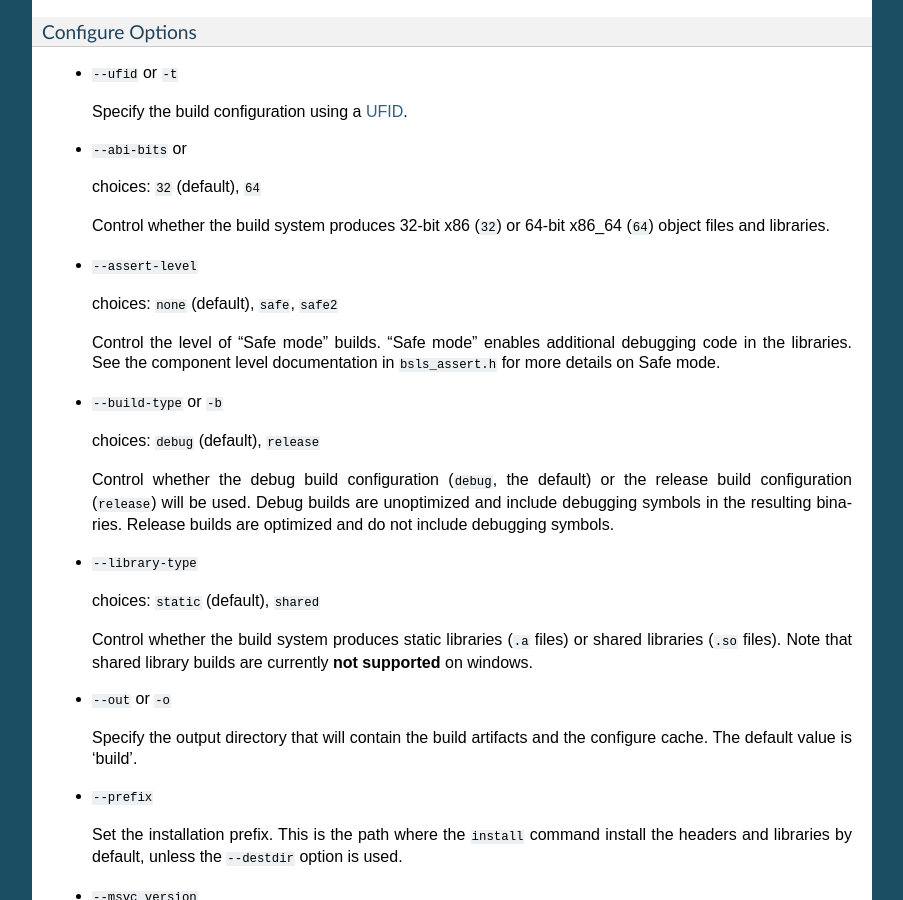
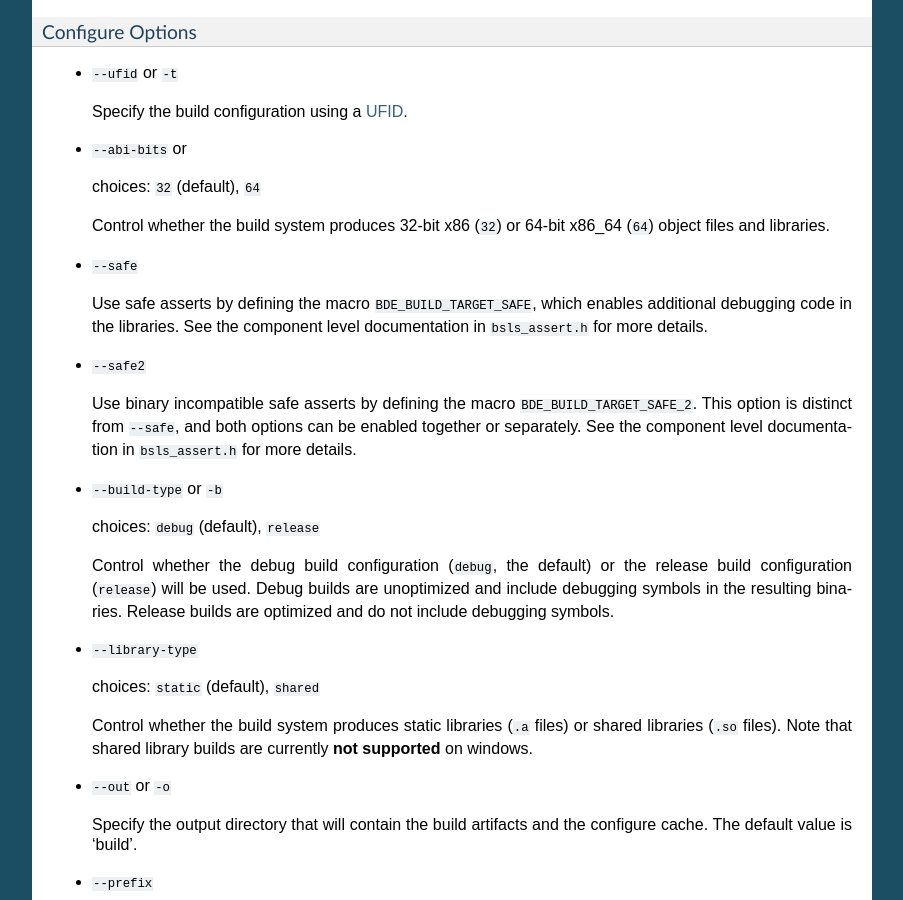
Before and after one commit to bloomberg/bde-tools, a Sphinx documentation site: the page built from doc/waf.rst, in a window 1280 px wide and 900 px high, scrolled down 2519 px. Shown: the whole window, without its empty margins (198-1101 px from the left). Built offline with Sphinx 7.4.7, drawn with Linux system fonts in a browser that asks for light colours.

Commit message:
Allow safe2 and safe to be enable separately
Changed ``--assert-level`` option to 2 separate options: ``--safe``, and
``--safe2``.  This allows the 2 assert levels to be enabled separately.

```diff
--- a/doc/waf.rst
+++ b/doc/waf.rst
@@ -178,13 +178,18 @@ Configure Options
   Control whether the build system produces 32-bit x86 (``32``) or 64-bit
   x86\_64 (``64``) object files and libraries.
 
-- ``--assert-level``
+- ``--safe``
 
-  choices: ``none`` (default), ``safe``, ``safe2``
+  Use safe asserts by defining the macro ``BDE_BUILD_TARGET_SAFE``, which
+  enables additional debugging code in the libraries. See the component level
+  documentation in ``bsls_assert.h`` for more details.
 
-  Control the level of "Safe mode" builds. "Safe mode" enables additional
-  debugging code in the libraries. See the component level documentation in
-  ``bsls_assert.h`` for more details on Safe mode.
+- ``--safe2``
+
+  Use binary incompatible safe asserts by defining the macro
+  ``BDE_BUILD_TARGET_SAFE_2``.  This option is distinct from ``--safe``, and
+  both options can be enabled together or separately. See the component level
+  documentation in ``bsls_assert.h`` for more details.
 
 - ``--build-type`` or ``-b``
 
```
Also changed, not shown: 1 other file.
